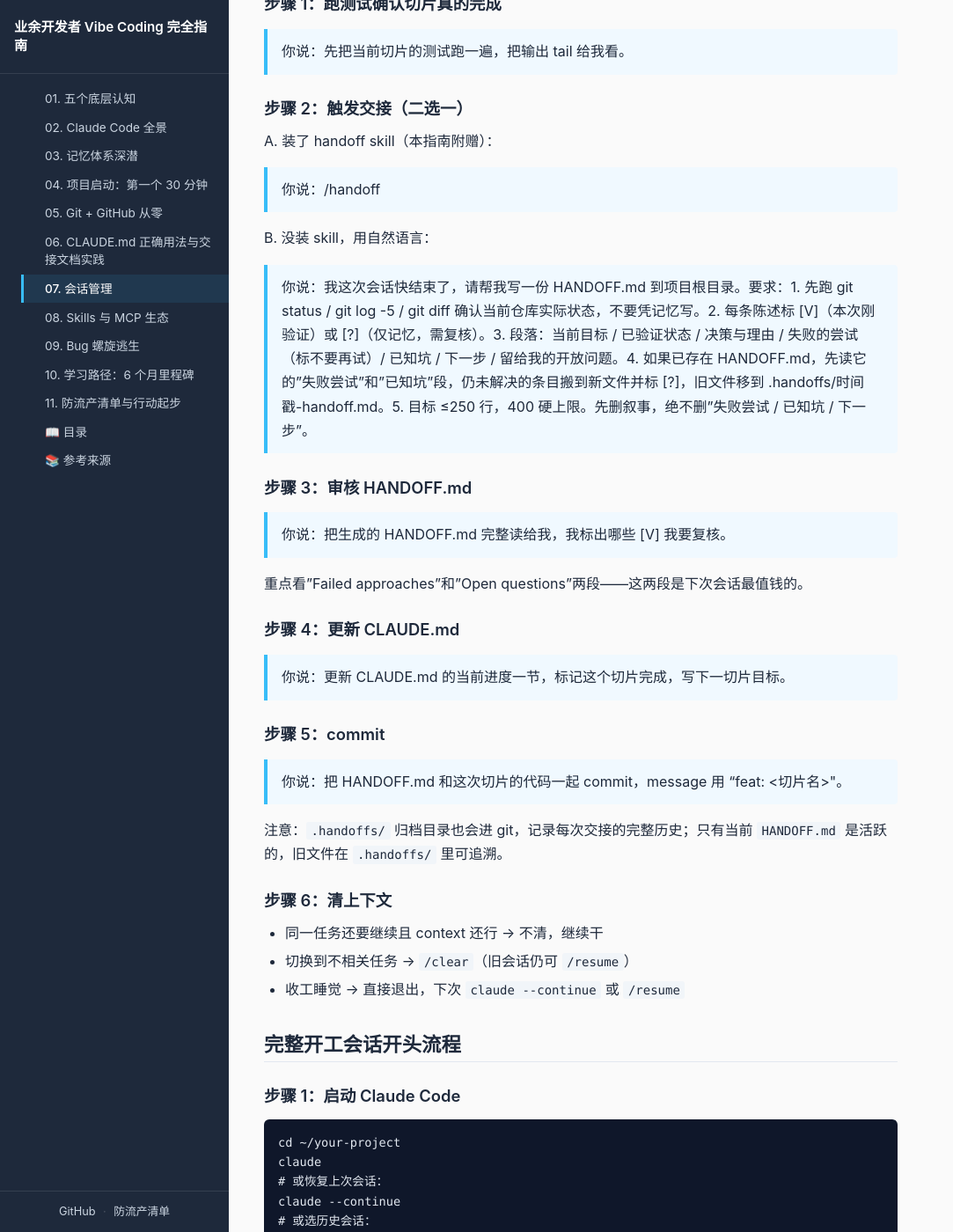
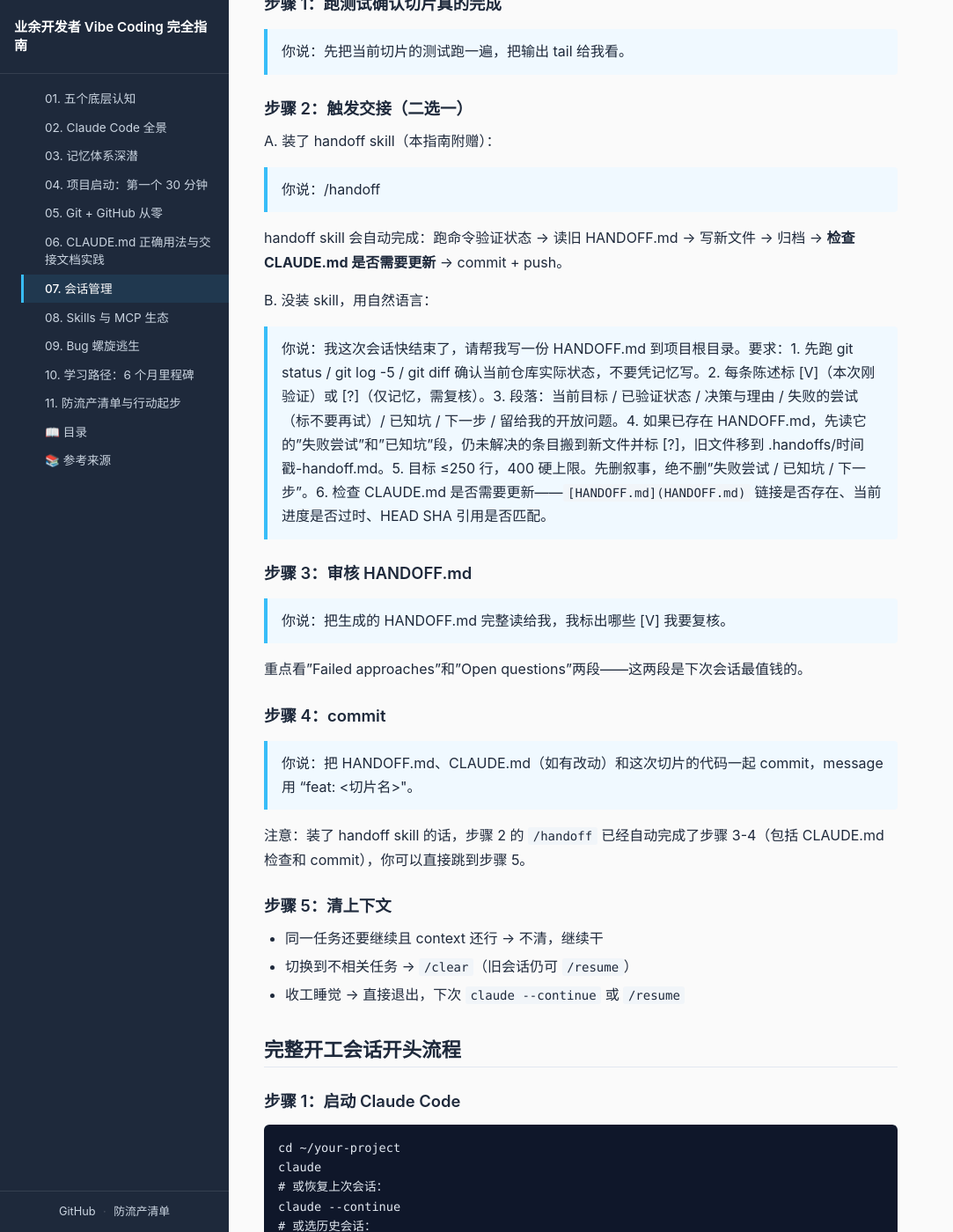
Before and after one commit to TakotsuboChen/vibe-coding-guide, a Jekyll site: the page built from chapters/07-session-management.md, in a window 1280 px wide and 1400 px high, scrolled down 1984 px. Shown: the whole window at 88% size, without its empty margins (0-1083 px from the left). Built offline with Jekyll 4.4.1, drawn with Linux system fonts in a browser that asks for light colours.

Commit message:
feat: handoff skill 增加 CLAUDE.md 自动检查 + 同步指南章节
- handoff skill（项目级 + 用户级）增加步骤 5：检查 CLAUDE.md 是否需要更新
  - 检查 [HANDOFF.md](HANDOFF.md) 链接是否存在，缺失则追加
  - 检查当前进度是否过时，更新描述
  - 检查 HEAD SHA 引用是否匹配
- 指南第 6 章 handoff skill 描述更新为 6 步流程
- 指南第 7 章收工流程合并步骤，handoff 路线更简洁
- 指南第 4 章末尾增加 CLAUDE.md 链接检查提醒
- 用户级 skill 从项目级同步复制

```diff
--- a/chapters/07-session-management.md
+++ b/chapters/07-session-management.md
@@ -78,23 +78,22 @@
 A. 装了 handoff skill（本指南附赠）：
 > 你说：/handoff
 
+handoff skill 会自动完成：跑命令验证状态 → 读旧 HANDOFF.md → 写新文件 → 归档 → **检查 CLAUDE.md 是否需要更新** → commit + push。
+
 B. 没装 skill，用自然语言：
-> 你说：我这次会话快结束了，请帮我写一份 HANDOFF.md 到项目根目录。要求：1. 先跑 git status / git log -5 / git diff 确认当前仓库实际状态，不要凭记忆写。2. 每条陈述标 [V]（本次刚验证）或 [?]（仅记忆，需复核）。3. 段落：当前目标 / 已验证状态 / 决策与理由 / 失败的尝试（标不要再试）/ 已知坑 / 下一步 / 留给我的开放问题。4. 如果已存在 HANDOFF.md，先读它的"失败尝试"和"已知坑"段，仍未解决的条目搬到新文件并标 [?]，旧文件移到 .handoffs/时间戳-handoff.md。5. 目标 ≤250 行，400 硬上限。先删叙事，绝不删"失败尝试 / 已知坑 / 下一步"。
+> 你说：我这次会话快结束了，请帮我写一份 HANDOFF.md 到项目根目录。要求：1. 先跑 git status / git log -5 / git diff 确认当前仓库实际状态，不要凭记忆写。2. 每条陈述标 [V]（本次刚验证）或 [?]（仅记忆，需复核）。3. 段落：当前目标 / 已验证状态 / 决策与理由 / 失败的尝试（标不要再试）/ 已知坑 / 下一步 / 留给我的开放问题。4. 如果已存在 HANDOFF.md，先读它的"失败尝试"和"已知坑"段，仍未解决的条目搬到新文件并标 [?]，旧文件移到 .handoffs/时间戳-handoff.md。5. 目标 ≤250 行，400 硬上限。先删叙事，绝不删"失败尝试 / 已知坑 / 下一步"。6. 检查 CLAUDE.md 是否需要更新——`[HANDOFF.md](HANDOFF.md)` 链接是否存在、当前进度是否过时、HEAD SHA 引用是否匹配。
 
 ### 步骤 3：审核 HANDOFF.md
 > 你说：把生成的 HANDOFF.md 完整读给我，我标出哪些 [V] 我要复核。
 
 重点看"Failed approaches"和"Open questions"两段——这两段是下次会话最值钱的。
 
-### 步骤 4：更新 CLAUDE.md
-> 你说：更新 CLAUDE.md 的当前进度一节，标记这个切片完成，写下一切片目标。
+### 步骤 4：commit
+> 你说：把 HANDOFF.md、CLAUDE.md（如有改动）和这次切片的代码一起 commit，message 用 "feat: <切片名>"。
 
-### 步骤 5：commit
-> 你说：把 HANDOFF.md 和这次切片的代码一起 commit，message 用 "feat: <切片名>"。
+注意：装了 handoff skill 的话，步骤 2 的 `/handoff` 已经自动完成了步骤 3-4（包括 CLAUDE.md 检查和 commit），你可以直接跳到步骤 5。
 
-注意：`.handoffs/` 归档目录也会进 git，记录每次交接的完整历史；只有当前 `HANDOFF.md` 是活跃的，旧文件在 `.handoffs/` 里可追溯。
-
-### 步骤 6：清上下文
+### 步骤 5：清上下文
 - 同一任务还要继续且 context 还行 → 不清，继续干
 - 切换到不相关任务 → `/clear`（旧会话仍可 `/resume`）
 - 收工睡觉 → 直接退出，下次 `claude --continue` 或 `/resume`
```
Also changed, not shown: HANDOFF.md (+20 -17 lines), chapters/04-project-startup.md (+2 -2 lines), chapters/06-claude-md-handoff.md (+3 -2 lines), .claude/skills/handoff/SKILL.md, .handoffs/20260716230500-handoff.md (added), TODO.md (added).
